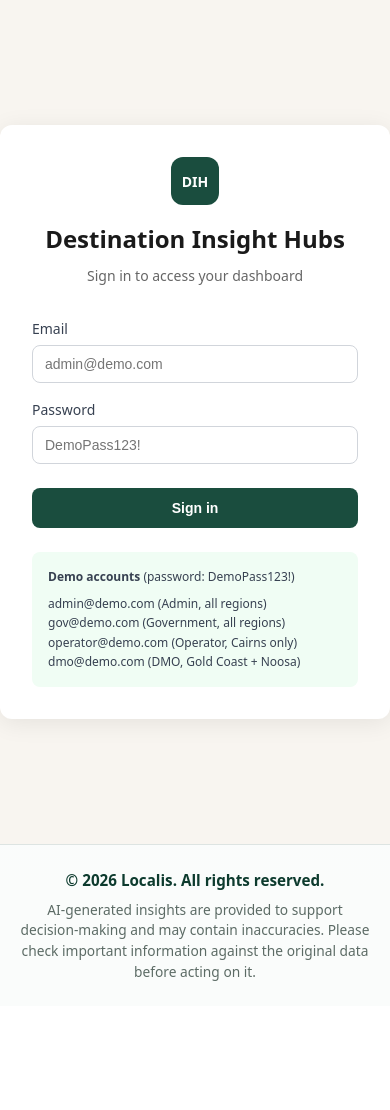
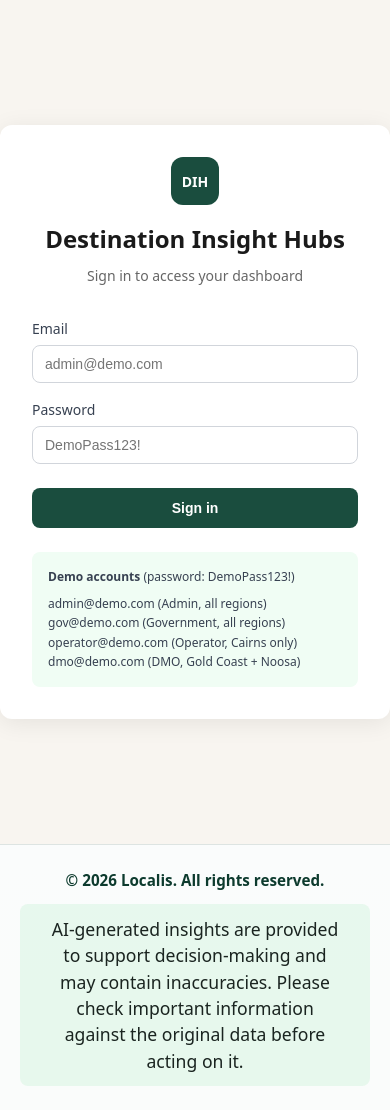
Before and after one commit to chamald-git/QUT-localis-dih-A1, a React (Vite) app in the folder client/: page /login in a window 390 px wide. Before the commit the page ends 1006 px from the top, so only its background shows below. Built offline with nearby package versions, Linux system fonts and the light colour scheme; no server answers.

Commit message:
Footer disclaimer pill styling and CSS merge cleanup

```diff
--- a/client/src/index.css
+++ b/client/src/index.css
@@ -1932,6 +1932,7 @@ body:has(.operator-dashboard) {
   .admin-table { font-size: 0.82rem; }
   .admin-table th, .admin-table td { padding: 0.65rem 0.8rem; }
   .admin-stats-grid { grid-template-columns: repeat(2, 1fr); }
+}
 
 /* Shared app footer */
 
@@ -1955,11 +1956,17 @@ body:has(.operator-dashboard) {
   color: var(--forest);
   font-size: 0.95rem;
   font-weight: 700;
+  text-align: center;
 }
 
 .app-footer-disclaimer {
-  max-width: 760px;
-  margin: 8px auto 0;
-  font-size: 0.86rem;
+  max-width: 800px;
+  margin: 12px auto 0;
+  padding: 12px 24px;
+  font-size: 1.1rem;
   line-height: 1.5;
-}
+  text-align: center;
+  color: var(--ink);
+  background: rgba(203, 241, 216, 0.4);
+  border-radius: 8px;
+}
```
